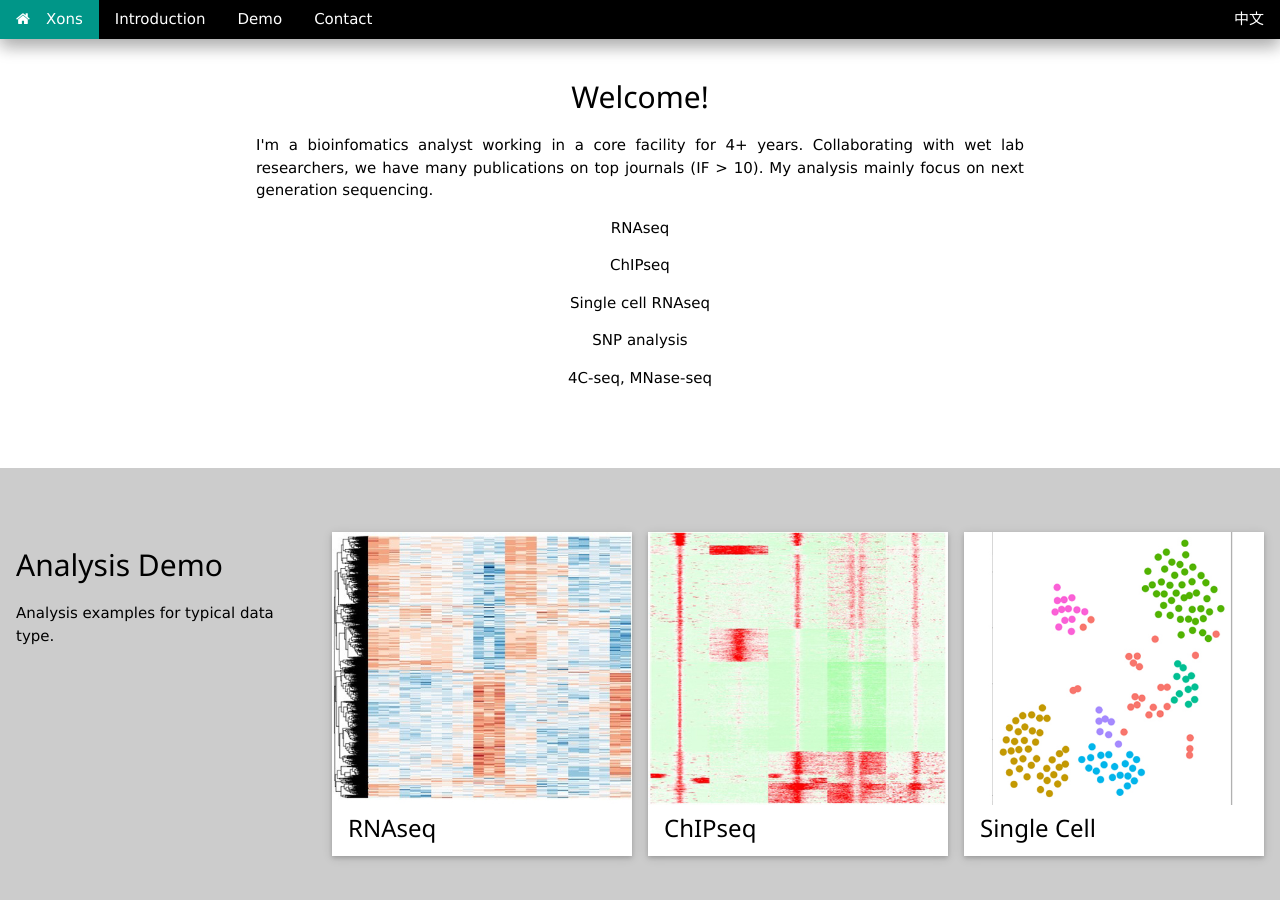
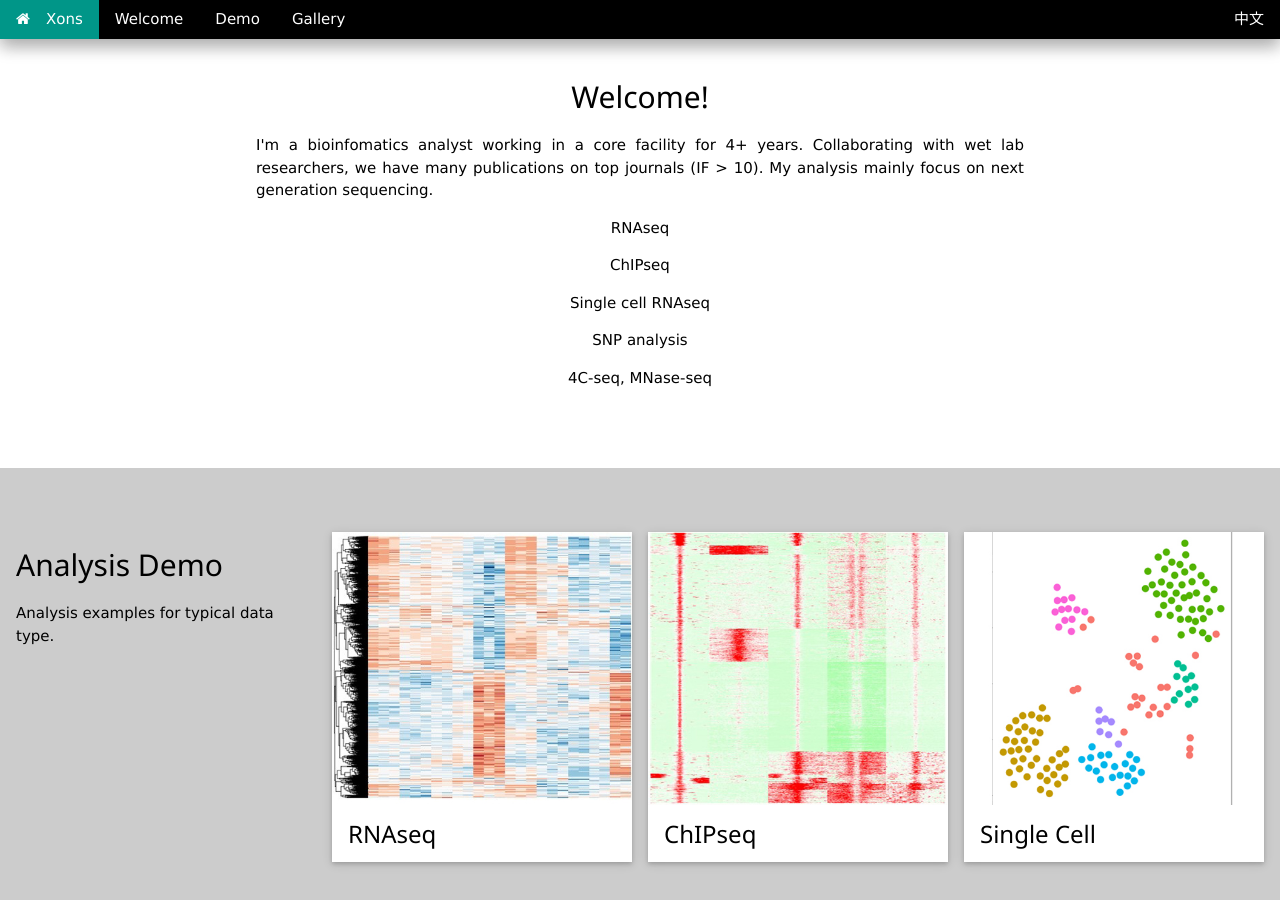
Before and after one commit to xons/xons.github.io, a Jekyll site: the page built from index.html, in a window 1280 px wide and 900 px high. Built offline with Jekyll 4.4.1, drawn with Linux system fonts in a browser that asks for light colours; nearby versions of some CDN libraries; library files that are not in the unit come from our copies.

Commit message:
Update default.html

```diff
--- a/_layouts/default.html
+++ b/_layouts/default.html
@@ -2,11 +2,10 @@
 	<html>
 		<head>
 			<title>{{ page.title }}</title>
-			<!-- link to main stylesheet -->
-
+			<!-- link to stylesheet -->
 			<meta name="viewport" content="width=device-width, initial-scale=1">
-			<link rel="stylesheet" href="http://www.w3schools.com/lib/w3.css">
-			<link rel="stylesheet" href="https://cdnjs.cloudflare.com/ajax/libs/font-awesome/4.6.3/css/font-awesome.min.css">
+			<!-- link rel="stylesheet" href="http://www.w3schools.com/lib/w3.css" -->
+			<!-- link rel="stylesheet" href="https://cdnjs.cloudflare.com/ajax/libs/font-awesome/4.6.3/css/font-awesome.min.css" -->
 			<link rel="stylesheet" href="/css/w3-theme-black.css">
 			<link rel="stylesheet" href="/css/w3.css">
 			<link rel="stylesheet" href="/css/font-awesome.min.css">
@@ -21,9 +20,9 @@
 					</a>
 				</li>
 				<li><a href="http://xons.github.io#" class="w3-teal"><i class="fa fa-home w3-margin-right"></i>Xons</a></li>
-				<li class="w3-hide-small"><a href="http://xons.github.io#introduction" class="w3-hover-white">Introduction</a></li>
+				<li class="w3-hide-small"><a href="http://xons.github.io#welcome" class="w3-hover-white">Welcome</a></li>
 				<li class="w3-hide-small"><a href="http://xons.github.io#demo" class="w3-hover-white">Demo</a></li>
-				<li class="w3-hide-small"><a href="http://xons.github.io#contact" class="w3-hover-white">Contact</a></li>
+				<li class="w3-hide-small"><a href="http://xons.github.io#gallery" class="w3-hover-white">Gallery</a></li>
 				<li class="w3-hide-small w3-right"><a href="http://xons.github.io#" class="w3-hover-teal" title="chinese">中文</a></li>
 			</ul>
 		</div>
```
